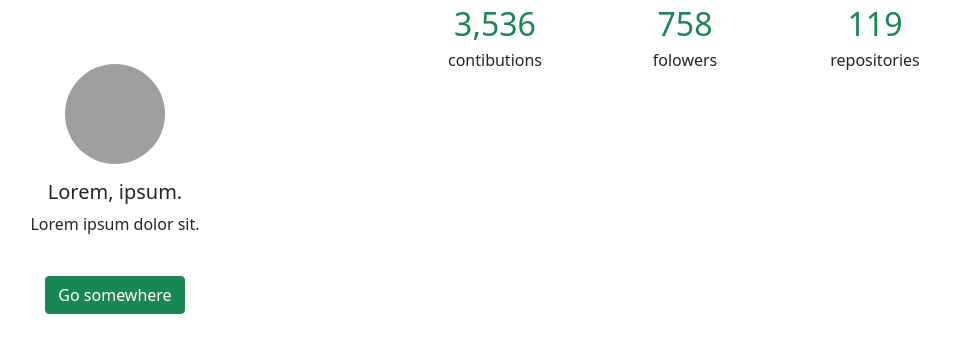
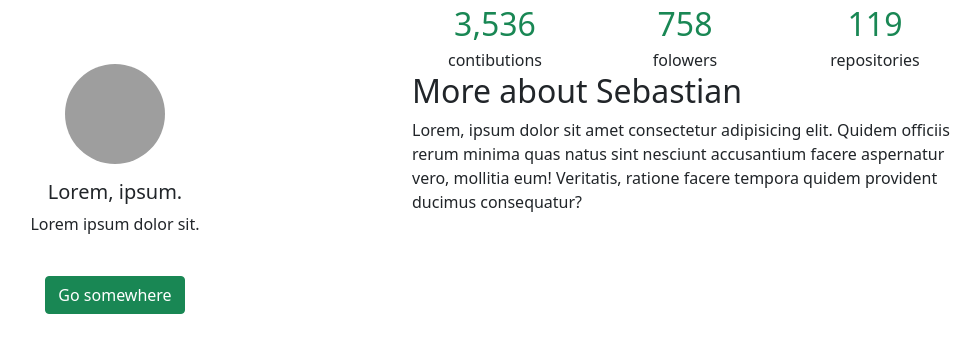
Before and after one commit to IHomov/HW_10_other_variant, a plain HTML site: page assets/index.html in a window 1280 px wide. Shown: the whole page, without its empty margins (240-1220 px from the left). Drawn offline with nearby package versions, Linux system fonts and the light colour scheme; grey boxes are pictures that could not be loaded.

Commit message:
bottom cells
Step 5 - creating bootom cells

```diff
--- a/assets/index.html
+++ b/assets/index.html
@@ -39,7 +39,11 @@
                     </div>
                     <div class="row">
                         <div class="col">
-
+                            <div class="text_cell">
+                                <h2>More about Sebastian</h2>
+                                <p>Lorem, ipsum dolor sit amet consectetur adipisicing elit. Quidem officiis rerum minima quas natus sint nesciunt accusantium facere aspernatur vero, mollitia eum! Veritatis, ratione facere tempora quidem provident ducimus consequatur?
+                                </p>
+                            </div>
                         </div>
                     </div>
                 </div>
```
